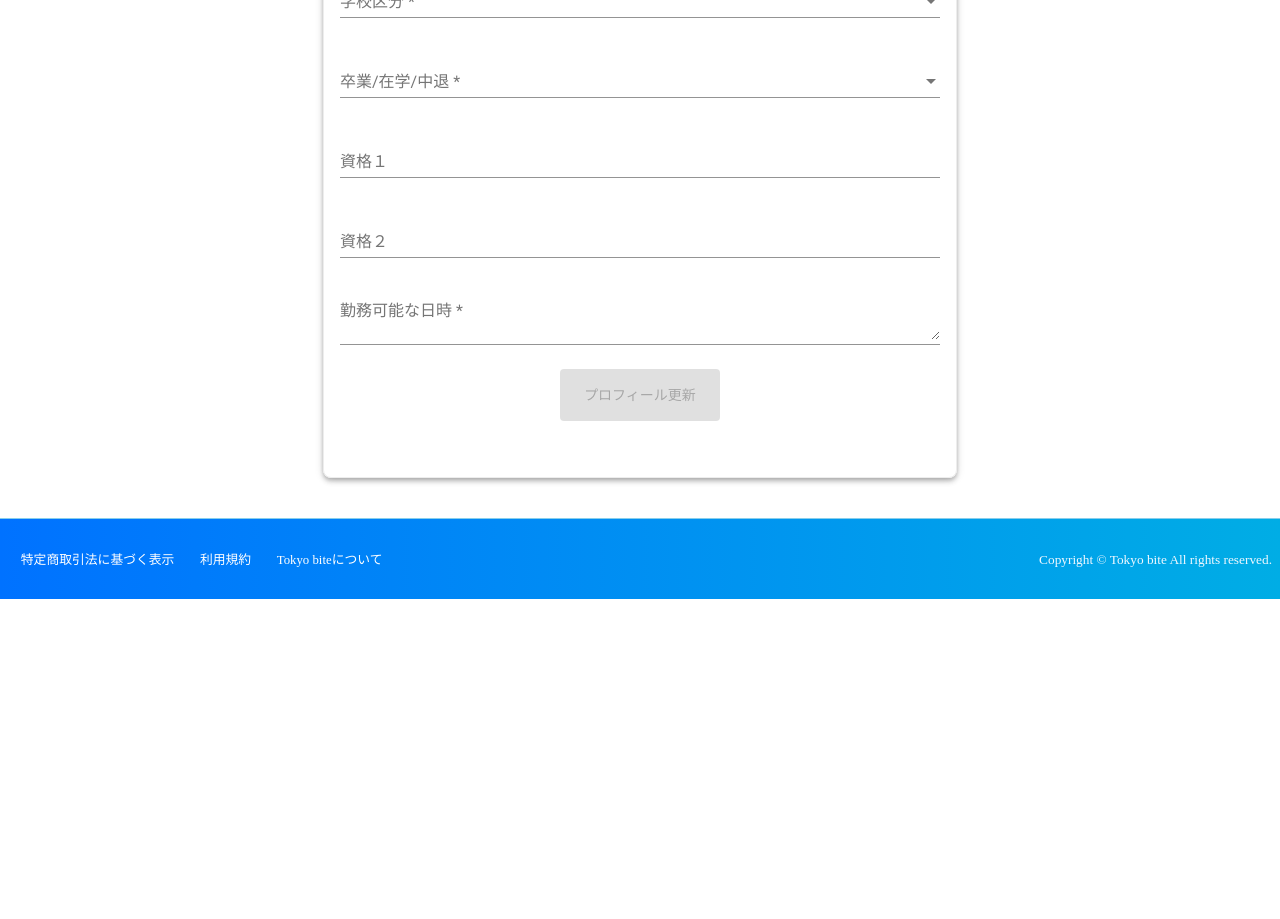
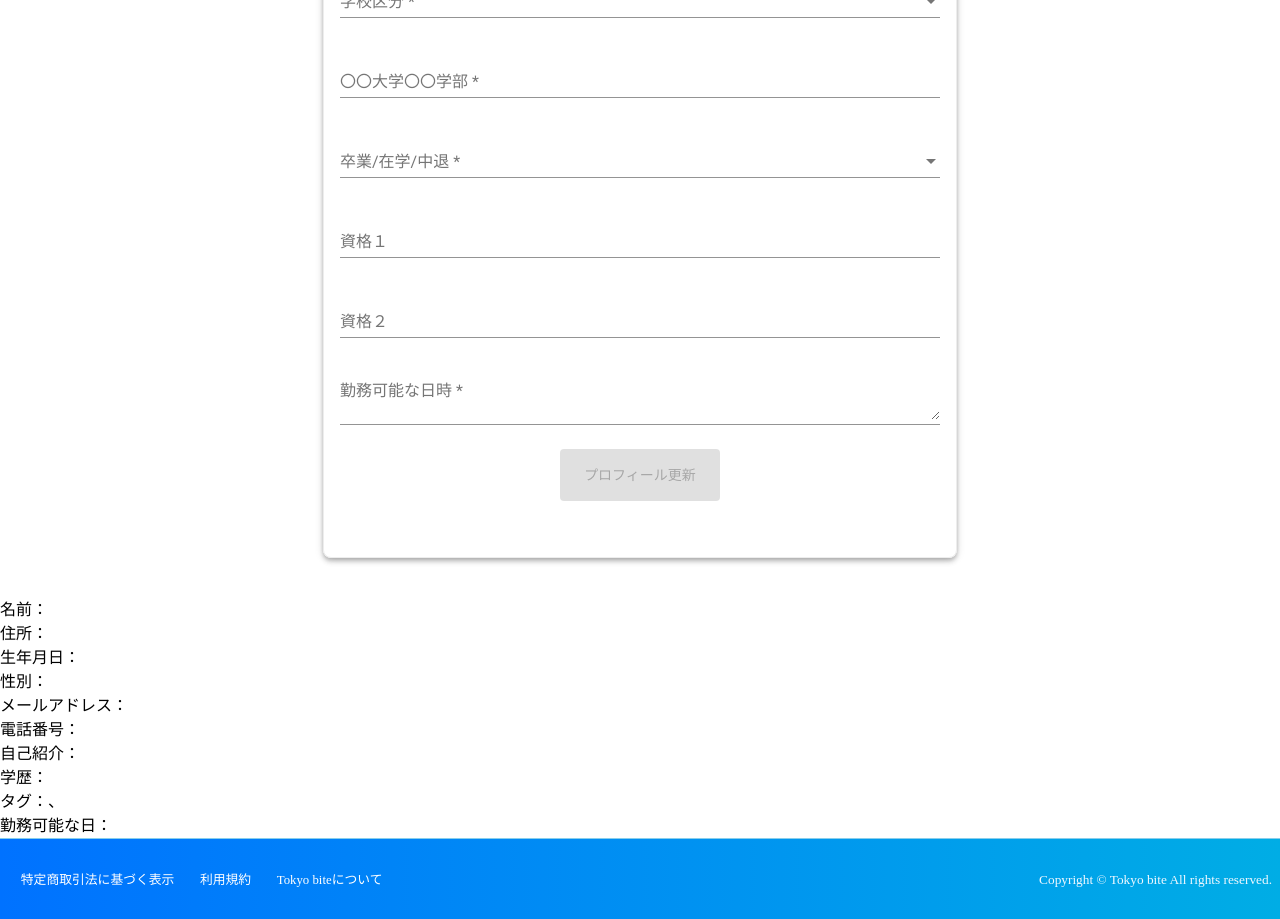
Before and after one commit to cameron-s-dev/angular-jobapp, an Angular app: page /profile in a window 1280 px wide. Shown: the part 1120-2039 px from the top of the page. Before the commit the page ends 1719 px from the top, so only its background shows below. Built offline with nearby package versions, Linux system fonts and the light colour scheme.

Commit message:
feat(profile): form value表示

```diff
--- a/src/app/profile/profile/profile.component.html
+++ b/src/app/profile/profile/profile.component.html
@@ -1,12 +1,13 @@
-<form [formGroup]="form" (ngSubmit)="Submit()" class="profile">
+<form [formGroup]="form" (ngSubmit)="submit()" class="profile">
   <h2>プロフィール設定</h2>
   <div>
   <mat-form-field class="profile__field">
     <mat-label>氏名</mat-label>
-    <input matInput placeholder="名前" formControlName="myName" required>
+    <input matInput placeholder="名前" name="name" formControlName="myName" required>
     <mat-error *ngIf="myNameControl.hasError('required')">必須入力です</mat-error>
   </mat-form-field>
   </div>
+
 
   <div>
   <mat-form-field class="profile__field">
@@ -18,7 +19,7 @@
   <div>
   <mat-form-field class="profile__field">
     <mat-select placeholder="年" formControlName="year">
-      <mat-option value="option" required *ngFor="let year of years; let i = index;">{{year}}年</mat-option>
+      <mat-option value="{{year}}年" required *ngFor="let year of years; let i = index;">{{year}}年</mat-option>
     </mat-select>
     <mat-error *ngIf="yearControl.hasError('required')">必須入力です</mat-error>
   </mat-form-field>
@@ -26,14 +27,14 @@
 
   <mat-form-field class="profile__field">
     <mat-select placeholder="月" formControlName="month" required>
-      <mat-option value="option" *ngFor="let month of months; let i = index;">{{ i + month }}月</mat-option>
+      <mat-option value="{{ i + month }}月" *ngFor="let month of months; let i = index;">{{ i + month }}月</mat-option>
     </mat-select>
     <mat-error *ngIf="monthControl.hasError('required')">必須入力です</mat-error>
   </mat-form-field>
 
   <mat-form-field class="profile__field">
     <mat-select placeholder="日" formControlName="day" required>
-      <mat-option value="option" *ngFor="let day of days; let i = index;">{{ i + day }}日</mat-option>
+      <mat-option value="{{ i + day }}日" *ngFor="let day of days; let i = index;">{{ i + day }}日</mat-option>
     </mat-select>
     <mat-error *ngIf="dayControl.hasError('required')">必須入力です</mat-error>
   </mat-form-field>
@@ -42,8 +43,8 @@
     <div class="profile__field">
       <mat-select placeholder="性別"></mat-select>
       <mat-radio-group formControlName="gender" required>
-        <mat-radio-button value="male">男性</mat-radio-button>
-        <mat-radio-button value="female">女性</mat-radio-button>
+        <mat-radio-button value="男性">男性</mat-radio-button>
+        <mat-radio-button value="女性">女性</mat-radio-button>
       </mat-radio-group>
     </div>
 
@@ -65,21 +66,26 @@
 
 <div>
   <mat-form-field class="profile__field">
-    <textarea matInput placeholder="自己紹介"></textarea>
+    <textarea matInput placeholder="自己紹介" formControlName="introduce"></textarea>
   </mat-form-field>
 </div>
 
 <div>
   <mat-form-field class="profile__field">
     <mat-select placeholder="学校区分" formControlName="school" required>
-      <mat-option value="option" *ngFor="let school of schools">{{school}}</mat-option>
+      <mat-option value="{{school}}" *ngFor="let school of schools">{{school}}</mat-option>
     </mat-select>
     <mat-error *ngIf="schoolControl.hasError('required')">選択してください</mat-error>
   </mat-form-field>
 
   <mat-form-field class="profile__field">
+    <input matInput placeholder="〇〇大学〇〇学部" formControlName="belongs" required>
+    <mat-error *ngIf="addressControl.hasError('required')">必須入力です</mat-error>
+  </mat-form-field>
+
+  <mat-form-field class="profile__field">
         <mat-select placeholder="卒業/在学/中退" formControlName="state" required>
-          <mat-option value="option" *ngFor="let state of states; let i = index;">{{ state }}</mat-option>
+          <mat-option value="{{ state }}" *ngFor="let state of states; let i = index;">{{ state }}</mat-option>
         </mat-select>
         <mat-error *ngIf="stateControl.hasError('required')">選択してください</mat-error>
   </mat-form-field>
@@ -87,11 +93,11 @@
 
 <div class="profile__field">
   <mat-form-field class="profile__field">
-    <input matInput placeholder="資格１">
+    <input matInput placeholder="資格１" formControlName="tagOne">
   </mat-form-field>
 
   <mat-form-field class="profile__field">
-    <input matInput placeholder="資格２">
+    <input matInput placeholder="資格２" formControlName="tagSecond">
   </mat-form-field>
 </div>
 
@@ -105,3 +111,16 @@
   <button class="profile__btn" [disabled]="form.invalid || form.pristine" mat-raised-button color="primary">プロフィール更新</button>
 </div>
 </form>
+
+<div class="submit__profile">
+  <p>名前：{{form.value.myName}}</p>
+  <p>住所：{{form.value.address}}</p>
+  <p>生年月日：{{form.value.year}}{{form.value.month}}{{form.value.day}}</p>
+  <p>性別：{{form.value.gender}}</p>
+  <p>メールアドレス：{{form.value.email}}</p>
+  <p>電話番号：{{form.value.telephone}}</p>
+  <p>自己紹介：{{form.value.introduce}}</p>
+  <p>学歴：{{form.value.belongs}}{{form.value.school}}{{form.value.state}}</p>
+  <p>タグ：{{form.value.tagOne}}、{{form.value.tagSecond}}</p>
+  <p>勤務可能な日：{{form.value.possibleDay}}</p>
+</div>
--- a/src/app/profile/profile/profile.component.scss
+++ b/src/app/profile/profile/profile.component.scss
@@ -26,3 +26,11 @@
     }
   }
 }
+
+
+.submit__profile {
+  p {
+    font-size: 16px;
+    line-height: 1.5;
+  }
+}
--- a/src/app/profile/profile/profile.component.ts
+++ b/src/app/profile/profile/profile.component.ts
@@ -77,6 +77,19 @@ export class ProfileComponent implements OnInit {
       Validators.required,
     ]],
 
+    tagOne: ['', [
+    ]],
+
+    tagSecond: ['', [
+    ]],
+
+    introduce: ['', [
+    ]],
+
+    belongs: ['', [
+      Validators.required,
+    ]],
+
 
 
 
@@ -129,6 +142,22 @@ export class ProfileComponent implements OnInit {
     return this.form.get('possibleDay') as FormControl;
   }
 
+  get tagOneControl() {
+    return this.form.get('tagOne') as FormControl;
+  }
+
+  get tagSecondControl() {
+    return this.form.get('tagSecond') as FormControl;
+  }
+
+  get introduceControl() {
+    return this.form.get('introduce') as FormControl;
+  }
+
+  get belongsControl() {
+    return this.form.get('belongs') as FormControl;
+  }
+
   constructor(
     private fb: FormBuilder
   ) { }
```
